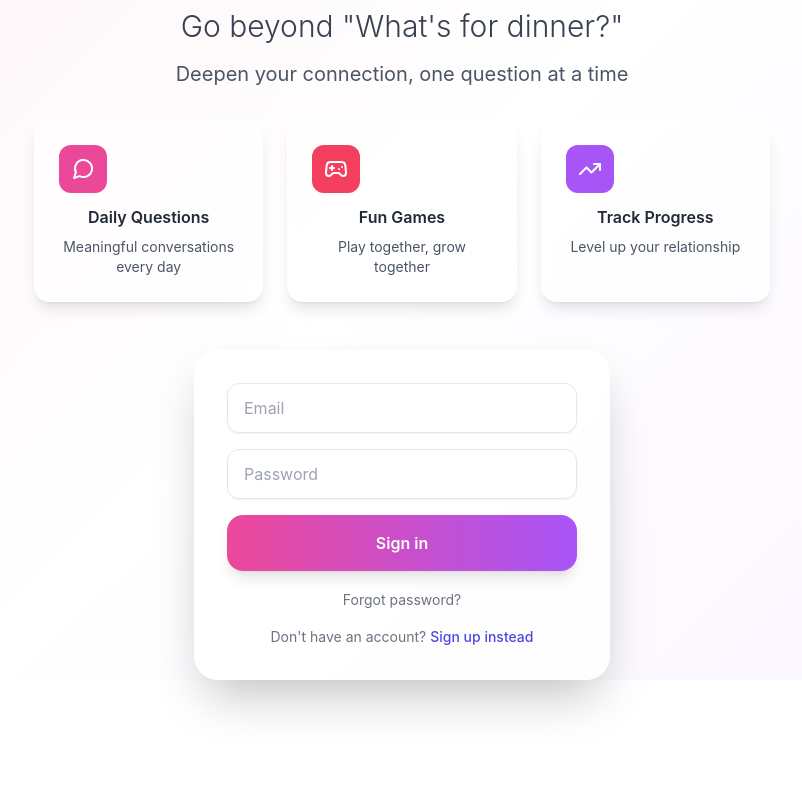
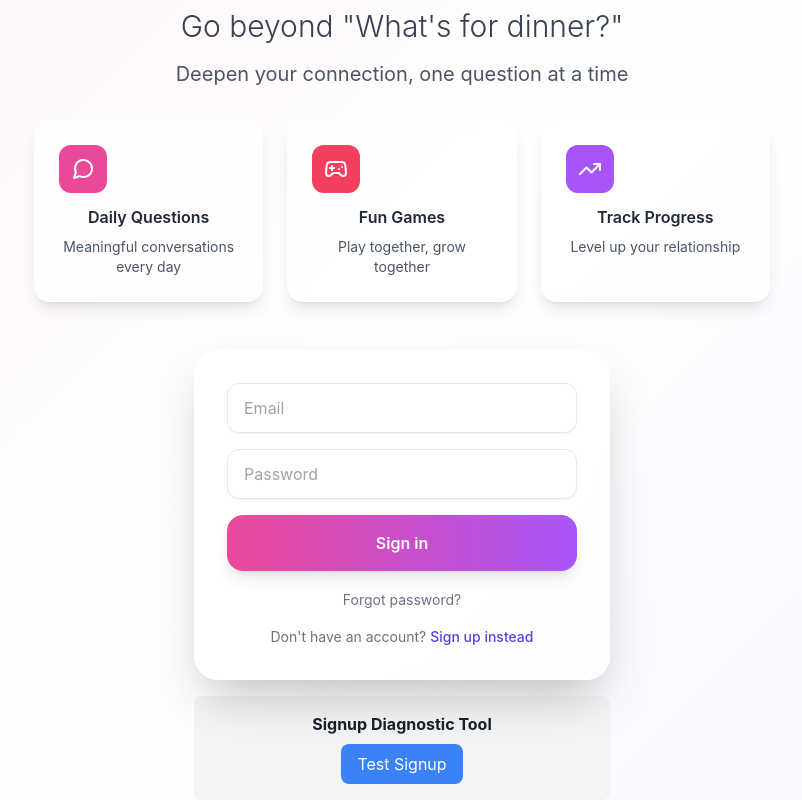
Before and after one commit to VinoGram/echo-couples-connection-app, a React (Vite) app in the folder frontend/: page / in a window 1280 px wide. Shown: the part 184-984 px from the top of the page, without its empty margins (238-1040 px from the left). Before the commit the page ends 864 px from the top, so only its background shows below. Built offline with nearby package versions, Linux system fonts and the light colour scheme.

Commit message:
Add signup diagnostic tool to identify issues

```diff
--- a/frontend/src/App.tsx
+++ b/frontend/src/App.tsx
@@ -5,6 +5,7 @@ import { Toaster } from "sonner";
 import { useState, useEffect } from "react";
 import { Dashboard } from "./components/Dashboard";
 import { CoupleSetup } from "./components/CoupleSetup";
+import { SignupDiagnostic } from "./components/SignupDiagnostic";
 import { api } from "./lib/api";
 import { Heart, MessageCircle, Gamepad2, TrendingUp } from "lucide-react";
 
@@ -236,6 +237,9 @@ function Content({ isAuthenticated, couple, loading, handleLogin, setCouple, sho
               <div className="bg-white/80 backdrop-blur-sm rounded-2xl sm:rounded-3xl p-6 sm:p-8 shadow-2xl border border-white/20">
                 <SignInForm onLogin={handleLogin} />
               </div>
+              <div className="mt-4">
+                <SignupDiagnostic />
+              </div>
             </div>
           </div>
         </div>
--- /dev/null
+++ b/frontend/src/components/SignupDiagnostic.tsx
@@ -0,0 +1,60 @@
+import { useState } from 'react';
+import { api } from '../lib/api';
+
+export function SignupDiagnostic() {
+  const [testResult, setTestResult] = useState<string>('');
+  const [testing, setTesting] = useState(false);
+
+  const testSignup = async () => {
+    setTesting(true);
+    setTestResult('Testing signup functionality...');
+
+    try {
+      // Test 1: Check if backend is reachable
+      setTestResult('1. Testing backend connection...');
+      const healthResponse = await fetch('https://echo-backend-pml9.onrender.com/health');
+      if (!healthResponse.ok) {
+        throw new Error('Backend health check failed');
+      }
+
+      // Test 2: Try to register with a test user
+      setTestResult('2. Testing user registration...');
+      const testEmail = `test_${Date.now()}@example.com`;
+      const testUsername = `test_${Date.now()}`;
+      const testPassword = 'testpass123';
+
+      try {
+        const result = await api.register(testEmail, testPassword, testUsername);
+        setTestResult(`✅ Signup working! Created user: ${result.user.email}`);
+      } catch (error: any) {
+        if (error.message.includes('User already exists')) {
+          setTestResult('✅ Signup endpoint working (test user already exists)');
+        } else {
+          setTestResult(`❌ Signup failed: ${error.message}`);
+        }
+      }
+    } catch (error: any) {
+      setTestResult(`❌ Connection failed: ${error.message}`);
+    } finally {
+      setTesting(false);
+    }
+  };
+
+  return (
+    <div className="p-4 bg-gray-100 rounded-lg">
+      <h3 className="font-bold mb-2">Signup Diagnostic Tool</h3>
+      <button
+        onClick={testSignup}
+        disabled={testing}
+        className="bg-blue-500 text-white px-4 py-2 rounded hover:bg-blue-600 disabled:opacity-50"
+      >
+        {testing ? 'Testing...' : 'Test Signup'}
+      </button>
+      {testResult && (
+        <div className="mt-4 p-3 bg-white rounded border">
+          <pre className="text-sm">{testResult}</pre>
+        </div>
+      )}
+    </div>
+  );
+}
```
